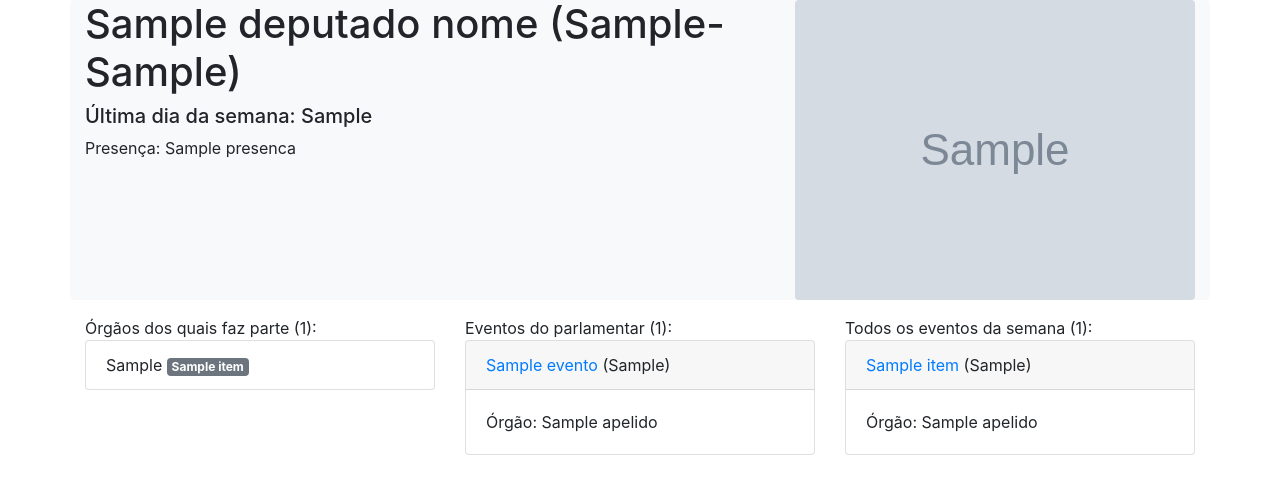
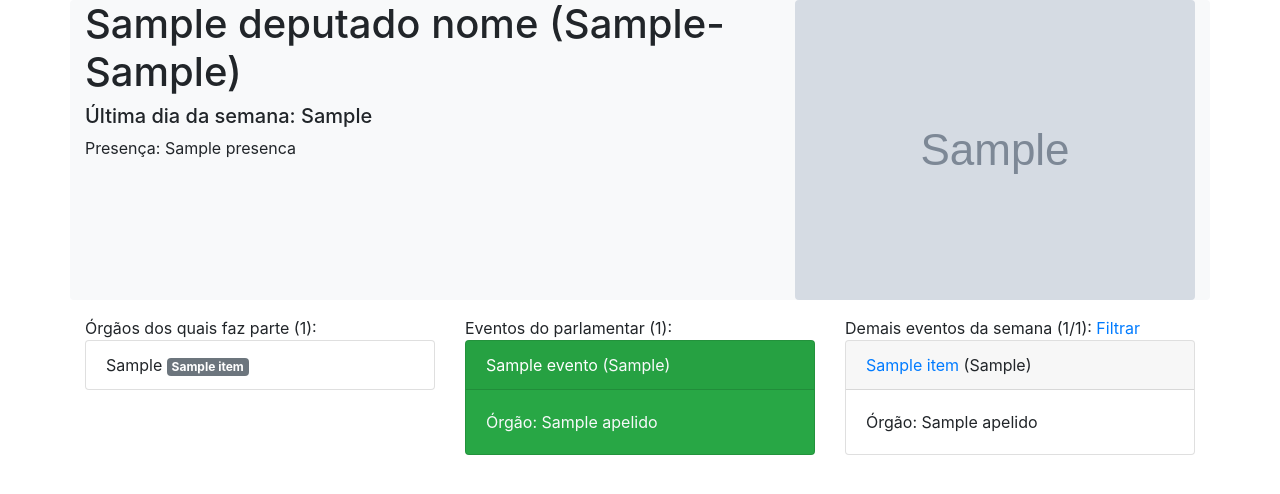
Before and after one commit to brosquinha/legislei, a Flask app: template templates/consulta_deputado.html in a window 1280 px wide. Shown: the part 64-558 px from the top of the page. Run offline with Flask 2, Linux system fonts and the light colour scheme; the template is opened without the code that fills it: most values are stand-ins (such as "Sample title", 1, 10 or a date in 2020); grey boxes marked "Sample" are stand-in pictures; some libraries are stand-ins or nearby versions.

Commit message:
UI improvements

```diff
--- a/poc_app.py
+++ b/poc_app.py
@@ -21,6 +21,7 @@ def home():
         orgaos = obterOrgaosDeputado(deputado['id'], data_inicial)
         orgaos_nome = [orgao['nomeOrgao'] for orgao in orgaos]
         eventos_com_deputado = []
+        lista_evento_com_deputado = []
         for e in eventos:
             evento = {'evento': e}
             pauta = obterPautaEvento(e['id'])
@@ -32,6 +33,11 @@ def home():
                     'pauta': pauta[0]['ementa']
                 }
             eventos_com_deputado.append(evento)
+        lista_evento_com_deputado = [eventos_dep['evento']
+                                     for eventos_dep in eventos_com_deputado]
+        demais_eventos, total_eventos_ausentes = obterEventosAusentes(
+            lista_evento_com_deputado, orgaos_nome, todos_eventos
+        )
 
         return render_template(
             'consulta_deputado.html',
@@ -41,12 +47,13 @@ def home():
             deputado_img=deputado['urlFoto'],
             data_inicial=data_inicial.strftime("%d/%m/%Y"),
             presenca='{0:.2f}%'.format(presenca),
+            presenca_relativa='{0:.2f}%'.format(100*len(eventos)/total_eventos_ausentes),
+            total_eventos_ausentes=total_eventos_ausentes,
             orgaos=orgaos,
             orgaos_nome=orgaos_nome,
             eventos=eventos_com_deputado,
-            eventos_eventos=[eventos_dep['evento']
-                             for eventos_dep in eventos_com_deputado],
-            todos_eventos=todos_eventos
+            eventos_eventos=lista_evento_com_deputado,
+            todos_eventos=demais_eventos
         ), 200
     else:
         return render_template('consultar_form.html'), 200
@@ -134,5 +141,18 @@ def obterVotoDeputado(vot_id, dep_id):
                 return v['voto']
 
 
+def obterEventosAusentes(eventos_dep, orgaos_dep, todos_eventos):
+    demais_eventos = [x for x in todos_eventos if x not in eventos_dep]
+    ausencia = 0
+    for e in demais_eventos:
+        if (e['orgaos'][0]['nome'] in orgaos_dep or
+                e['orgaos'][0]['apelido'] == 'PLEN'):
+            ausencia += 1
+            e['controleAusencia'] = True
+        else:
+            e['controleAusencia'] = None
+    return demais_eventos, ausencia
+
+
 if __name__ == '__main__':
     app.run(host='0.0.0.0', port=8080)
--- a/templates/base.html
+++ b/templates/base.html
@@ -5,9 +5,11 @@
     <meta http-equiv="X-UA-Compatible" content="IE=edge">
     <title>{% block title %}{% endblock %}</title>
     <meta name="viewport" content="width=device-width, initial-scale=1">
-    <link rel="stylesheet" type="text/css" media="screen" href="main.css" />
     <link rel="stylesheet" href="https://stackpath.bootstrapcdn.com/bootstrap/4.1.3/css/bootstrap.min.css" integrity="sha384-MCw98/SFnGE8fJT3GXwEOngsV7Zt27NXFoaoApmYm81iuXoPkFOJwJ8ERdknLPMO" crossorigin="anonymous" />
-    <script src="main.js"></script>
+    <link rel="stylesheet" href="https://use.fontawesome.com/releases/v5.4.1/css/all.css" integrity="sha384-5sAR7xN1Nv6T6+dT2mhtzEpVJvfS3NScPQTrOxhwjIuvcA67KV2R5Jz6kr4abQsz" crossorigin="anonymous">
+    <script src="https://code.jquery.com/jquery-3.3.1.min.js" integrity="sha256-FgpCb/KJQlLNfOu91ta32o/NMZxltwRo8QtmkMRdAu8=" crossorigin="anonymous"></script>
+    <script src="https://cdnjs.cloudflare.com/ajax/libs/popper.js/1.14.3/umd/popper.min.js" integrity="sha384-ZMP7rVo3mIykV+2+9J3UJ46jBk0WLaUAdn689aCwoqbBJiSnjAK/l8WvCWPIPm49" crossorigin="anonymous"></script>
+    <script src="https://stackpath.bootstrapcdn.com/bootstrap/4.1.3/js/bootstrap.min.js" integrity="sha384-ChfqqxuZUCnJSK3+MXmPNIyE6ZbWh2IMqE241rYiqJxyMiZ6OW/JmZQ5stwEULTy" crossorigin="anonymous"></script>
 </head>
 <body>
     {% block content %}{% endblock %}
--- a/templates/consulta_deputado.html
+++ b/templates/consulta_deputado.html
@@ -16,7 +16,8 @@
             <div class="media-body">
                 <h1>{{ deputado_nome }} ({{ deputado_partido }}-{{ deputado_uf }})</h1>
                 <h5 class="mt-0">Última dia da semana: {{ data_inicial }}</h5>
-                Presença: {{ presenca }}
+                Presença: <span class="collapse show multi-collapse">{{ presenca }}</span>
+                <span class="collapse multi-collapse">{{ presenca_relativa }}</span>
             </div>
             <img class="align-self-start rounded" src="{{ deputado_img }}" alt="{{ deputado_nome }}" />
         </div>
@@ -34,13 +35,14 @@
             </ul></div>
             <div class="col-sm-4">Eventos do parlamentar ({{ eventos|length }}):
                 {% for item in eventos %}
-                    <div class="card mb-1">
-                        <div class="card-header"><a href="{{ item['evento']['uri'] }}" target="_blank">{{ item['evento']['titulo'] }}</a>
+                    <div class="card mb-1 bg-success text-light">
+                        <div class="card-header">
+                            <a href="{{ item['evento']['uri'] }}" target="_blank" class="text-white">{{ item['evento']['titulo'] }}</a>
                         ({{ item['evento']['dataHoraInicio'] }})</div>
                         <div class="card-body">
                             {% if 'proposicao' in item %}
                                 <p class="card-text">
-                                    <a href="{{ item['proposicao']['urlInteiroTeor'] }}" target="_blank">
+                                    <a href="{{ item['proposicao']['urlInteiroTeor'] }}" target="_blank" class="text-white">
                                         {{ item['proposicao']['ementa'] }}
                                     </a>
                                 </p>
@@ -57,9 +59,11 @@
                     </div>
                 {% endfor %}
             </div>
-            <div class="col-sm-4">Todos os eventos da semana  ({{ todos_eventos|length }}):
+            <div class="col-sm-4">Demais eventos da semana
+                ({{ todos_eventos|length }}/{{ total_eventos_ausentes }}):
+                <a data-toggle="collapse" href=".multi-collapse">Filtrar</a>
                 {% for item in todos_eventos %}
-                    <div class="card mb-1 {{ 'text-white bg-dark' if item['orgaos'][0]['nome'] in orgaos_nome else '' }}">
+                    <div class="card mb-1 {{ 'text-white bg-warning' if item['controleAusencia'] else 'collapse show multi-collapse' }}">
                         <div class="card-header"><a href="{{ item['uri'] }}" target="_blank">{{ item['titulo'] }}</a>
                         ({{ item['dataHoraInicio'] }})</div>
                         {% if item['orgaos'] %}
```
Also changed, not shown: templates/consultar_form.html (+21 -3 lines).
